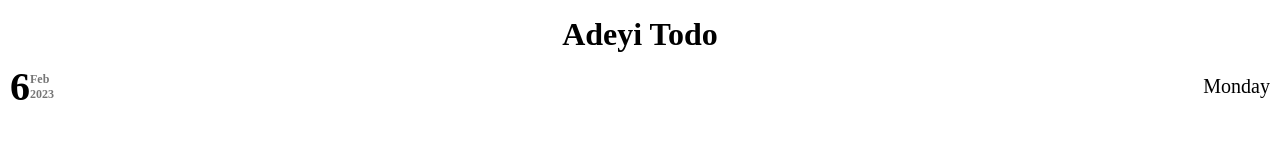
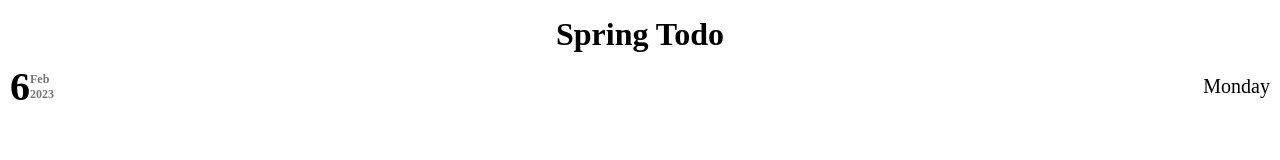
Before and after one commit to Israeladeyi/Todo-list-, a plain HTML site: page index.html in a window 1280 px wide. Shown: the top 160 px of the page. Drawn offline with Linux system fonts and the light colour scheme.

Commit message:
Update index.html

```diff
--- a/index.html
+++ b/index.html
@@ -19,7 +19,7 @@
 <body>
 
  <div class="container" id="container">
-  <h1>Adeyi Todo</h1>
+  <h1>Spring Todo</h1>
   <div class="top">
    <div class="time">
     <h1 id="day"></h1>
```
